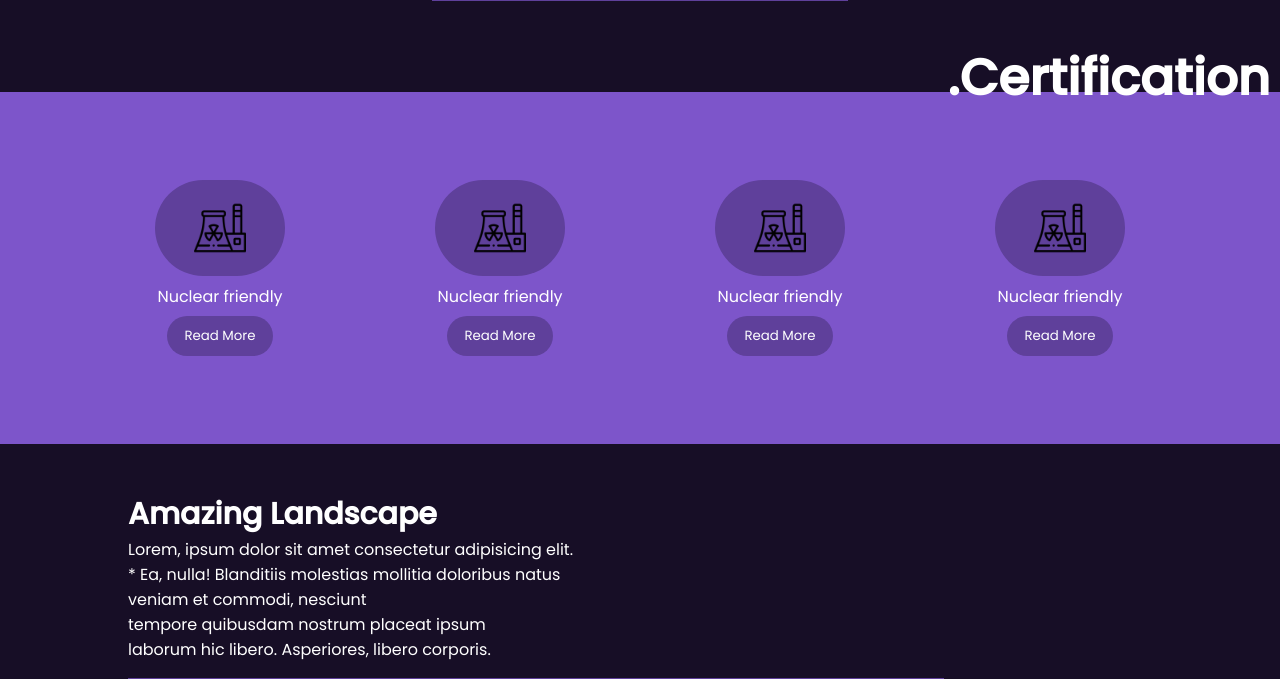
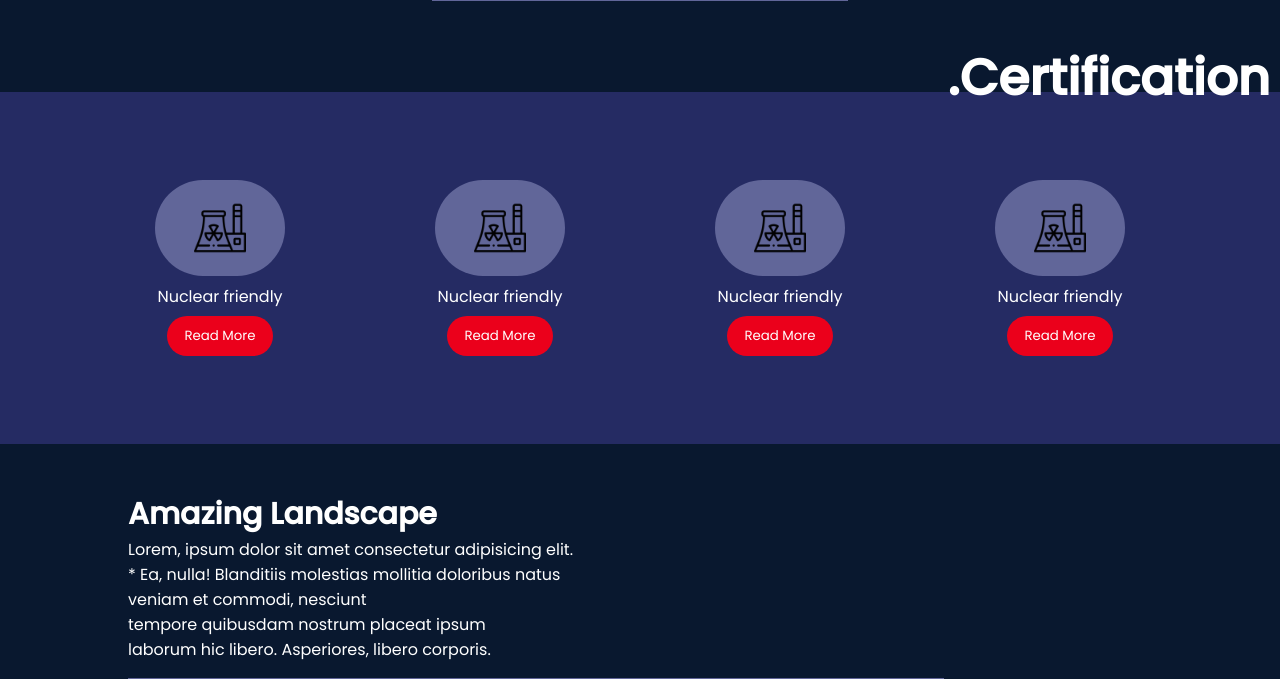
Before and after one commit to LHippolyteCBM/Projo1, a PHP site: page / in a window 1280 px wide. Shown: the part 1341-2020 px from the top of the page. Run offline with PHP 8.4, Linux system fonts and the light colour scheme.

Commit message:
add variable to css

```diff
--- a/nav.js
+++ b/nav.js
@@ -16,6 +16,7 @@ window.addEventListener('scroll', menuTrans);
 
 function menuTrans() {
 
+    if (window.getComputedStyle(navBloc).display === 'flex') {
         let testExist = backMove.childNodes.length > 0;
         let navBlocBottom = navBloc.offsetTop + navBloc.offsetHeight;
 
@@ -38,5 +39,6 @@ function menuTrans() {
         if (testExist && backDirection === 'UP') {
             backMove.removeChild(backMove.childNodes[0]);
         }
+    }
 
 }
--- a/style.css
+++ b/style.css
@@ -1,10 +1,10 @@
 :root {
-    --background: #170E26;
+    --background: #09182f;
     --textColor: white;
     --police: roboto;
-    --backgroundHight: #7D55CA;
-    --backgroundMedium: #5F409B;
-    --backgroundLow: #2E1E4D;
+    --backgroundHight: #252b63;
+    --backgroundMedium: #eb001b;
+    --backgroundLow: #616699;
     --heightBannerDesktop: 30em;
     --heightBannerMobile: 15em;
     --bannerH1SizeDesktop: 4em;
@@ -92,7 +92,7 @@ li {
 nav {
 
     background-color:var(--backgroundLow);
-    height: 3.9em;
+    height: 4em;
     display: flex;
     justify-content: space-between;
     align-items: center;
@@ -100,6 +100,7 @@ nav {
     z-index: 10000;
     width: 80%;
     padding-left: 00.5em;
+
 
 }
 
@@ -285,7 +286,7 @@ main{
 #bar3 {
     width: 35px;
     height: 3px;
-    background-color: var(--backgroundLow);
+    background-color: var(--textColor);
     margin: 6px 0;
     transition: 0.4s;
     border-radius: 30px;
@@ -314,7 +315,7 @@ main{
 }
 
 .menuBurger li:hover {
-    background-color: var(--backgroundLow);
+    background-color: var(--background);
 }
 
 .menuBurger li {
@@ -328,7 +329,7 @@ main{
 }
 
 .menuBurger {
-    background-color: var(--backgroundMedium);
+    background-color: var(--backgroundLow);
     position: absolute;
     width: 100%;
     display: none;
@@ -354,7 +355,7 @@ button:focus {
     display: none;
     justify-content: center;
     align-items: center;
-    background-color:var(--backgroundMedium);
+    background-color:var(--backgroundLow);
     width: 100%;
     bottom: 0;
     padding-top: 1em;
@@ -674,7 +675,7 @@ main{
 
 .robot-img-cadre {
     padding: 0.5em;
-    background-color: var(--backgroundMedium);
+    background-color: var(--backgroundLow);
     grid-column: 1;
     width: fit-content;
     margin-top: 1em;
@@ -742,7 +743,7 @@ main{
 }
 
 .rond-certif{
-    background-color: var(--backgroundMedium);
+    background-color: var(--backgroundLow);
     border-radius: 100px;
     height: 6em;
     display: flex;
```
Lines whose indentation alone changed are shown as unchanged.
